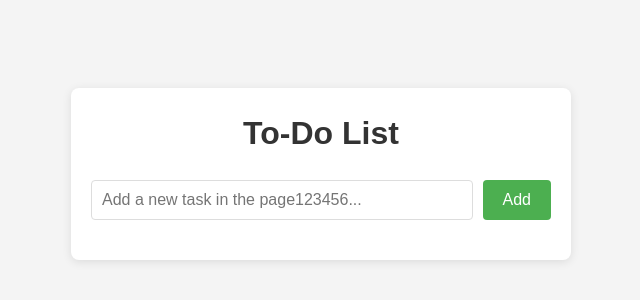
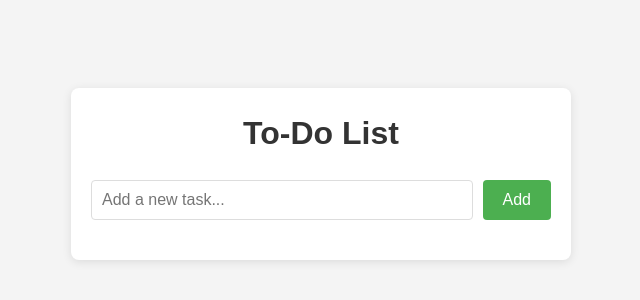
Before and after one commit to catalyst-git-test/slate_auto_deploy, a website built with Vite: page index.html in a window 1280 px wide. Shown: the part 226-526 px from the top of the page, without its empty margins (319-959 px from the left). Built offline with nearby package versions, Linux system fonts and the light colour scheme.

Commit message:
last Commit

```diff
--- a/index.html
+++ b/index.html
@@ -10,7 +10,7 @@
     <div class="container">
         <h1>To-Do List</h1>
         <div class="todo-input">
-            <input type="text" id="taskInput" placeholder="Add a new task in the page123456...">
+            <input type="text" id="taskInput" placeholder="Add a new task...">
             <button onclick="addTask()">Add</button>
         </div>
         <ul id="taskList"></ul>
```
